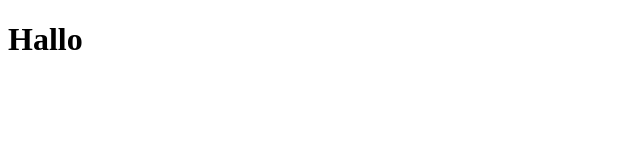
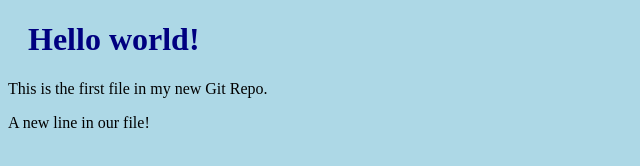
Before and after one commit to MFB300/hello-world, a plain HTML site: page index.html in a window 1280 px wide. Shown: the whole page, without its empty margins (0-640 px from the left). Drawn offline with Linux system fonts and the light colour scheme.

Commit message:
Updated index.html with a new line

```diff
--- /dev/null
+++ b/bluestyle.css
@@ -0,0 +1,8 @@
+body {
+    background-color: lightblue;
+    }
+
+    h1 {
+    color: navy;
+    margin-left: 20px;
+    }
--- a/index.html
+++ b/index.html
@@ -1,12 +1,15 @@
 <!DOCTYPE html>
-<html lang="en">
+<html>
 <head>
-    <meta charset="UTF-8">
-    <meta http-equiv="X-UA-Compatible" content="IE=edge">
-    <meta name="viewport" content="width=device-width, initial-scale=1.0">
-    <title>Document</title>
+<title>Hello World!</title>
+<link rel="stylesheet" href="bluestyle.css">
 </head>
 <body>
-    <h1>Hallo</h1>
+
+<h1>Hello world!</h1>
+<p>This is the first file in my new Git Repo.</p>
+<p>A new line in our file!</p>
+
+
 </body>
 </html>
```
